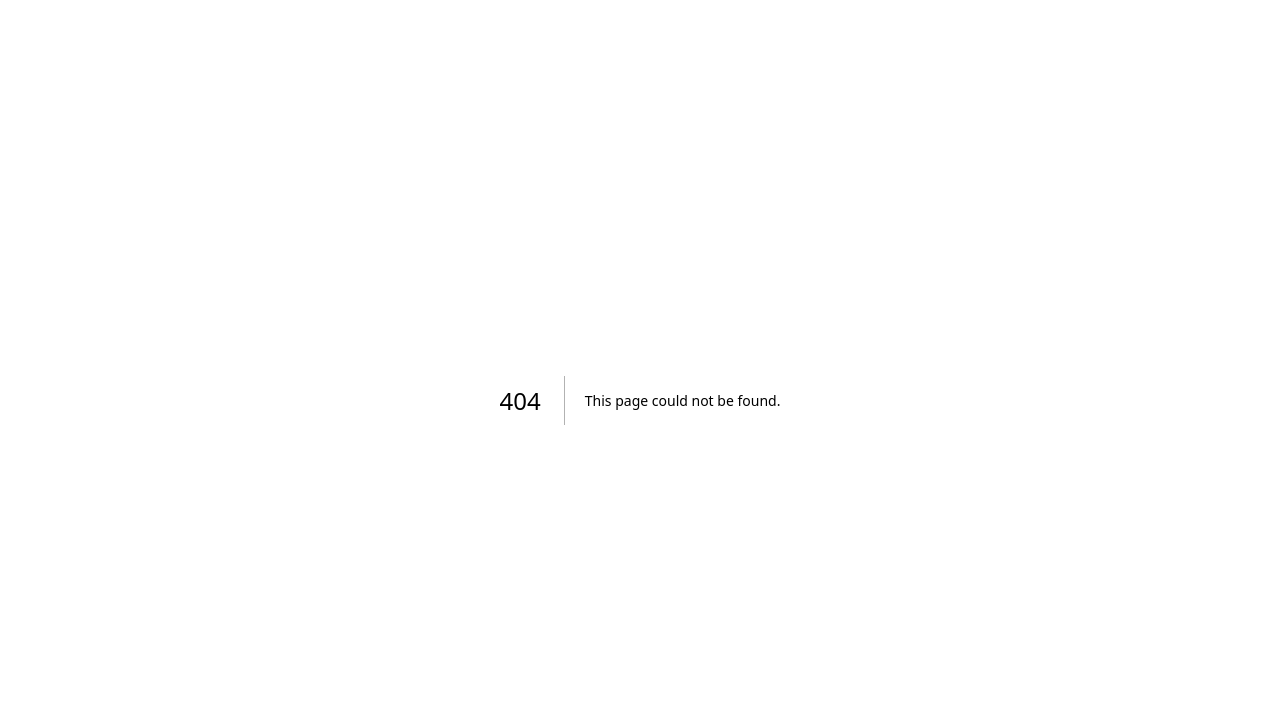
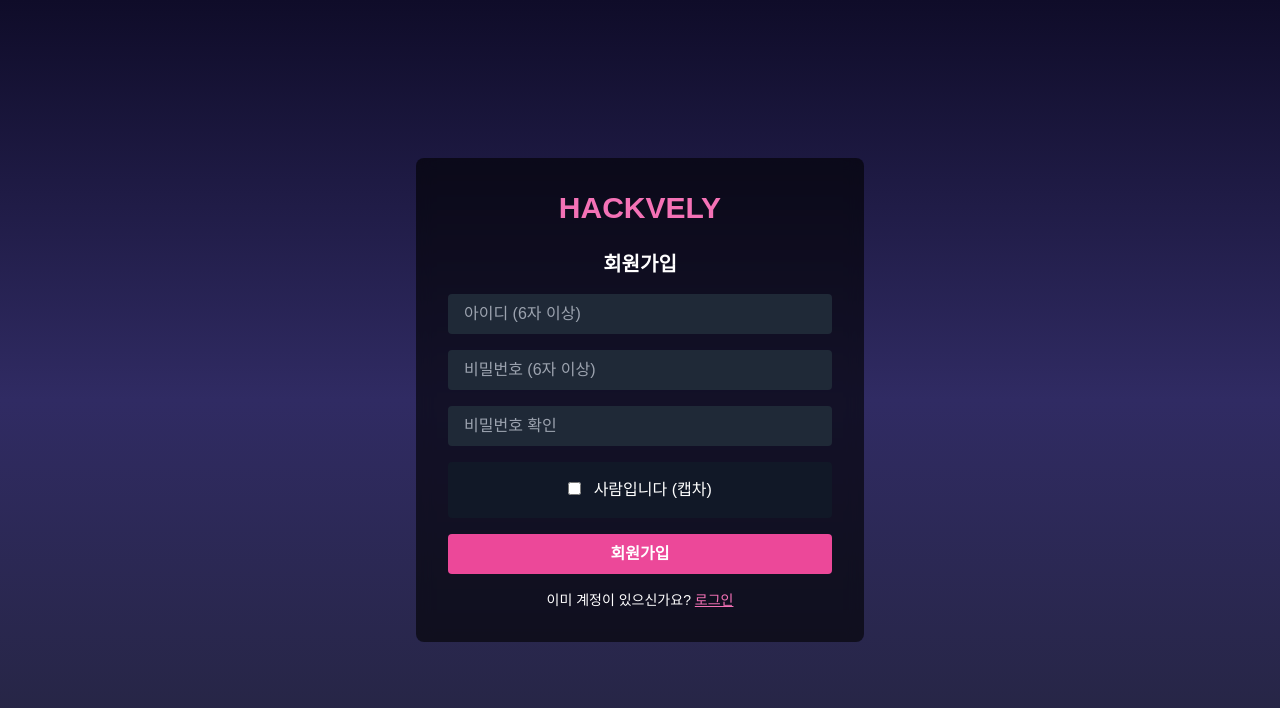
Before and after one commit to Dennis0101/good-stie, a Next.js app: page /register in a window 1280 px wide. Before the commit this address had no page. Shown: the top 708 px of the page. Built offline with nearby package versions, Linux system fonts and the light colour scheme.

Commit message:
Create register.js

```diff
--- /dev/null
+++ b/pages/register.js
@@ -0,0 +1,52 @@
+import Link from 'next/link'
+
+export default function RegisterPage() {
+  return (
+    <div className="min-h-screen flex items-center justify-center bg-gradient-to-b from-[#0f0c29] via-[#302b63] to-[#24243e]">
+      <div className="bg-black/60 backdrop-blur p-8 rounded-lg max-w-md w-full text-white">
+        <h1 className="text-center text-3xl font-bold mb-6 text-pink-400">HACKVELY</h1>
+        <h2 className="text-xl font-semibold mb-4 text-center">회원가입</h2>
+
+        <form className="space-y-4">
+          <input
+            type="text"
+            placeholder="아이디 (6자 이상)"
+            className="w-full px-4 py-2 rounded bg-gray-800 text-white focus:outline-none"
+            required
+          />
+          <input
+            type="password"
+            placeholder="비밀번호 (6자 이상)"
+            className="w-full px-4 py-2 rounded bg-gray-800 text-white focus:outline-none"
+            required
+          />
+          <input
+            type="password"
+            placeholder="비밀번호 확인"
+            className="w-full px-4 py-2 rounded bg-gray-800 text-white focus:outline-none"
+            required
+          />
+
+          {/* 캡차 영역 - 실제로 연동하려면 라이브러리 설치 */}
+          <div className="bg-gray-900 p-4 rounded text-center">
+            <input type="checkbox" className="mr-2" required /> 사람입니다 (캡차)
+          </div>
+
+          <button
+            type="submit"
+            className="w-full bg-pink-500 hover:bg-pink-600 transition py-2 rounded text-white font-semibold"
+          >
+            회원가입
+          </button>
+        </form>
+
+        <p className="mt-4 text-sm text-center">
+          이미 계정이 있으신가요?{' '}
+          <Link href="/login" className="text-pink-400 underline">
+            로그인
+          </Link>
+        </p>
+      </div>
+    </div>
+  )
+}
```
